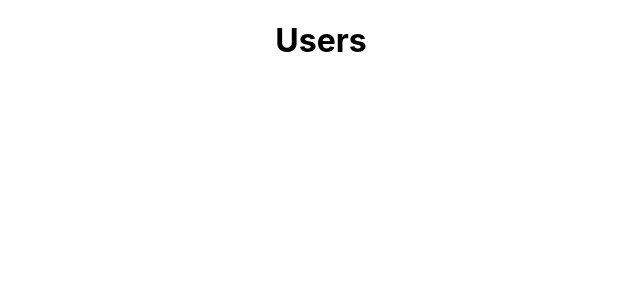
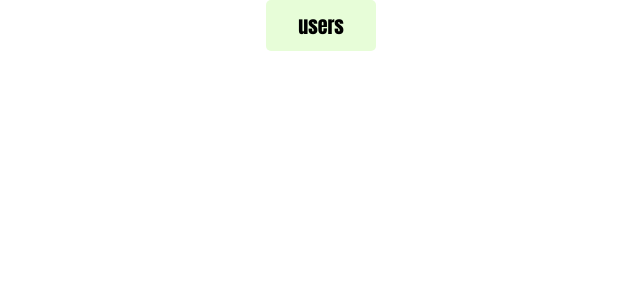
Before and after one commit to IgorFilin/react-kabzda-kak-prosto, a React (Create React App) app: page / in a window 1280 px wide. Shown: the top 300 px of the page, without its empty margins (319-959 px from the left). Built offline with nearby package versions, Linux system fonts and the light colour scheme.

Commit message:
create mySelector

```diff
--- a/src/App.module.css
+++ b/src/App.module.css
@@ -1,4 +1,6 @@
 .content {
     display: flex;
+    flex-direction: row;
     justify-content: center;
+
 }
--- a/src/App.tsx
+++ b/src/App.tsx
@@ -1,6 +1,7 @@
 import React, {useState} from 'react';
 import classes from './App.module.css';
 import Accordion from "./components/Accordion/Accordion";
+import {MySelected} from "./components/MySelected/MySelected";
 
 
 export type TypeFilter = false | true
@@ -10,17 +11,18 @@
 function App() {
     //
     // const [rating, setRating] = useState<RatingType>(0)
-    const [accordion, setAccordion] = useState<boolean>(false)
+    // const [accordion, setAccordion] = useState<boolean>(false)
     // const [filtered, setFiltered] = useState(false)
+    const items = [{id: '1', title: 'Igor'}, {id: '2', title: 'Alisa'}, {id: '3', title: 'Vasya'}, {id: '4',title: 'Valera'
+    }, {id: '5', title: 'Bob'}, {id: '6', title: 'Herry'}]
 
+    const testLogIdUser = (id:string) =>{
+        console.log(id)
+    }
 
     return (
         <div className={classes.content}>
-         <Accordion titleValue={'Users'}
-                    accordion={accordion}
-                    setAccordion={()=>setAccordion(!accordion)}
-                    items={[{id:'1',title:'Igor'},{id:'2',title:'Alisa'},{id:'3',title:'Vasya'},{id:'4',title:'Valera'},{id:'5',title:'Bob'},]}
-         />
+            <MySelected itemsName={'users'} items={items} callback={testLogIdUser}/>
         </div>
 
     );
--- /dev/null
+++ b/src/components/MySelected/MySelected.module.css
@@ -0,0 +1,37 @@
+.mySelected {
+    width: 50px;
+    padding: 10px 30px 10px 30px;
+    background-color: #e7fdd8;
+    border-radius: 5px;
+
+}
+
+.items {
+    padding: 2px;
+    font-family: "Bell MT";
+
+}
+
+.items:hover {
+    transition: 0.6s;
+    color: blue;
+    cursor: pointer;
+}
+
+.title {
+    text-align: center;
+    font-size: 20px;
+    font-family: Impact;
+}
+
+.title:hover {
+    cursor: pointer;
+}
+
+.itemActive {
+    padding: 2px;
+    font-family: "Bell MT";
+
+    background-color: coral;
+    border-radius: 2px;
+}
--- /dev/null
+++ b/src/components/MySelected/MySelected.tsx
@@ -0,0 +1,37 @@
+import React, {useState} from 'react';
+import {ItemsType} from "../Accordion/Accordion";
+import s from './MySelected.module.css'
+
+type MySelectedPropsType = {
+    itemsName:string
+    items: ItemsType[]
+    callback?: (id: string) => void
+}
+
+export const MySelected = (props: MySelectedPropsType) => {
+    const [collapsed, setCollapsed] = useState(false)
+    const [title, setTitle] = useState(props.itemsName)
+
+    const Collapsed = () => {
+        setCollapsed(!collapsed)
+    }
+    const onClickItemsHahdler = (id: string) => {
+        props.callback && props.callback(id)
+        const newTitle = props.items.find(el => el.id === id)
+        if(newTitle)
+            setTitle(newTitle.title)
+    }
+    const notCollapsed = () => {
+        setCollapsed(false)
+    }
+
+
+
+    return (
+        <div onBlur={notCollapsed} tabIndex={0}  className={s.mySelected}>
+            <div  className={s.title} onClick={Collapsed} >{title}</div>
+
+            {collapsed && props.items.map(el => <div onClick={() => onClickItemsHahdler(el.id)} className={title === el.title ? s.itemActive:s.items} key={el.id}>{el.title}</div>)}
+        </div>
+    );
+};
```
